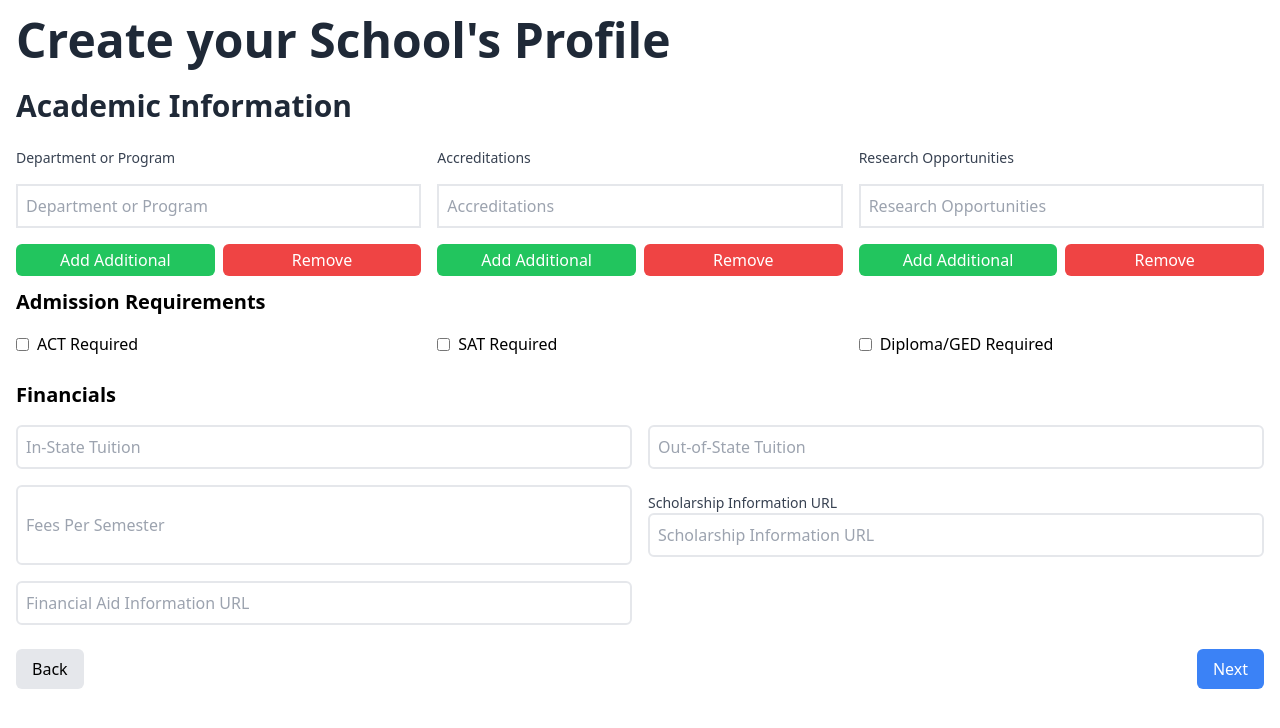
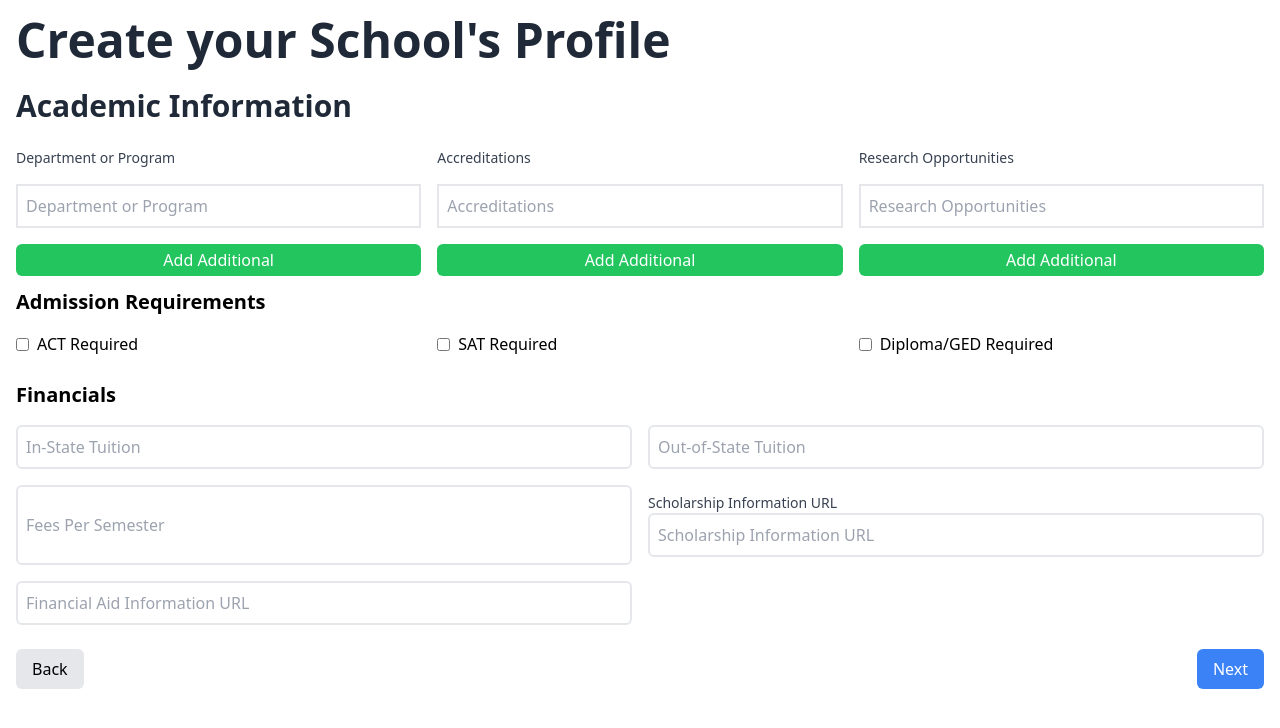
Before and after one commit to Idea2ImpactTechSolutions/prep-intel, a Next.js app in the folder frontend/: page /manager/profile/academic-info in a window 1280 px wide. Shown: the top 728 px of the page. Built offline with nearby package versions, Linux system fonts and the light colour scheme.

Commit message:
Ensure add button is correctly used

```diff
--- a/frontend/app/manager/profile/academic-info/page.tsx
+++ b/frontend/app/manager/profile/academic-info/page.tsx
@@ -3,7 +3,6 @@
 
 import { Formik, Form, Field, FieldArray, ErrorMessage } from "formik";
 import * as Yup from "yup";
-
 // Define the validation schema using Yup
 const validationSchema = Yup.object().shape({
   departments: Yup.array().of(
@@ -69,9 +68,10 @@ export default function AcademicInfo() {
     },
   };
 
-  const handleSubmit = (values, { setSubmitting }) => {
-    console.log(values);
-    setSubmitting(false);
+  const handleSubmit = (values: any) => {
+    console.log("value", values);
+    // setSubmitting(false);
+    // setSubmitting(true);
   };
 
   return (
@@ -123,6 +123,7 @@ export default function AcademicInfo() {
                             >
                               Add Additional
                             </button>
+                            {values.departments.length > 1 && (
                               <button
                                 type="button"
                                 className="flex-1 rounded-md bg-red-500 text-white px-3 py-1"
@@ -130,6 +131,7 @@ export default function AcademicInfo() {
                               >
                                 Remove
                               </button>
+                            )}
                           </div>
                         </div>
                       ))}
@@ -169,6 +171,7 @@ export default function AcademicInfo() {
                             >
                               Add Additional
                             </button>
+                            {values.departments.length > 1 && (
                               <button
                                 type="button"
                                 className="flex-1 rounded-md bg-red-500 text-white px-3 py-1"
@@ -176,6 +179,7 @@ export default function AcademicInfo() {
                               >
                                 Remove
                               </button>
+                            )}
                           </div>
                         </div>
                       ))}
@@ -213,6 +217,7 @@ export default function AcademicInfo() {
                             >
                               Add Additional
                             </button>
+                            {values.departments.length > 1 && (
                               <button
                                 type="button"
                                 className="flex-1 rounded-md bg-red-500 text-white px-3 py-1"
@@ -220,6 +225,7 @@ export default function AcademicInfo() {
                               >
                                 Remove
                               </button>
+                            )}
                           </div>
                         </div>
                       ))}
@@ -361,10 +367,17 @@ export default function AcademicInfo() {
               >
                 Back
               </button>
+              {/* <button
+                type="submit"
+                // onClick={handleSubmit}
+                className="rounded-md bg-blue-500 text-white px-4 py-2"
+                // disabled={isSubmitting}
+              >
+                {isSubmitting ? "Please wait..." : "Next"}
+              </button> */}
               <button
                 type="submit"
                 className="rounded-md bg-blue-500 text-white px-4 py-2"
-                disabled={isSubmitting}
               >
                 {isSubmitting ? "Please wait..." : "Next"}
               </button>
```
Lines whose indentation alone changed are shown as unchanged.
